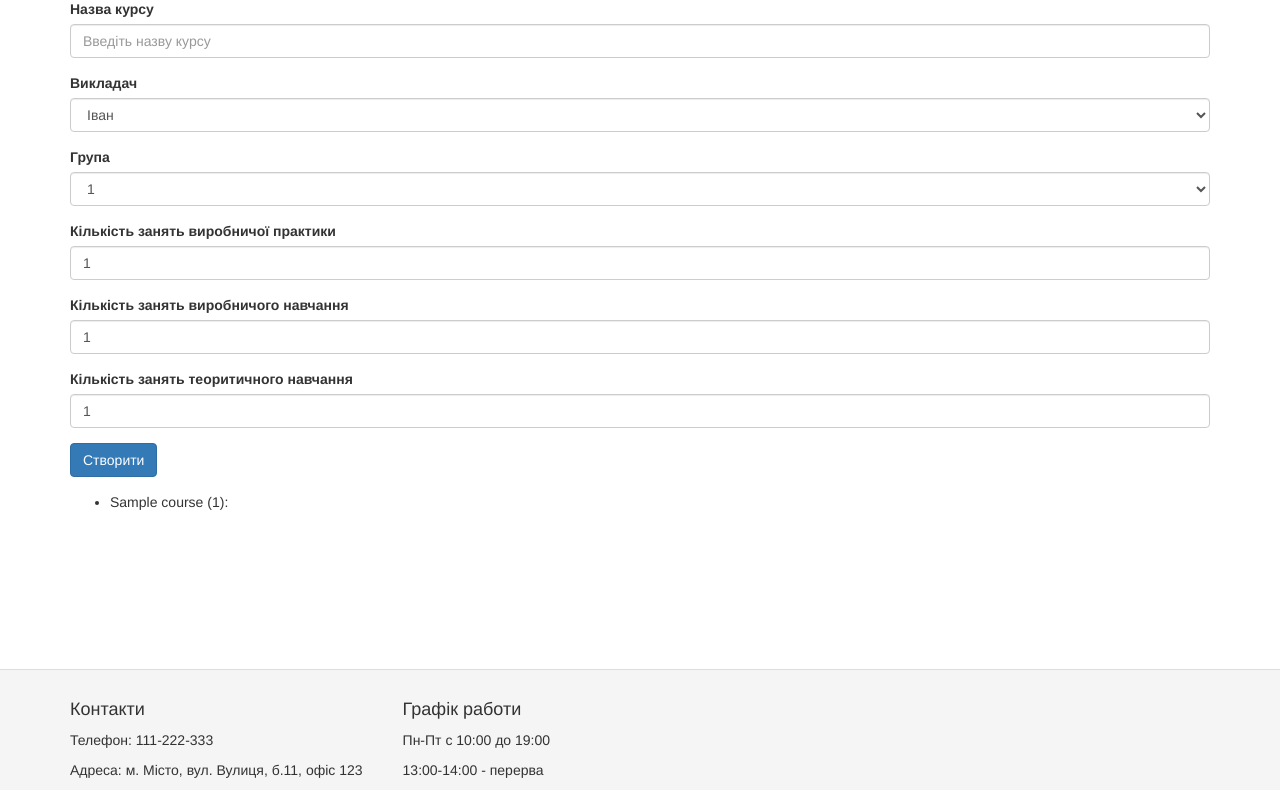
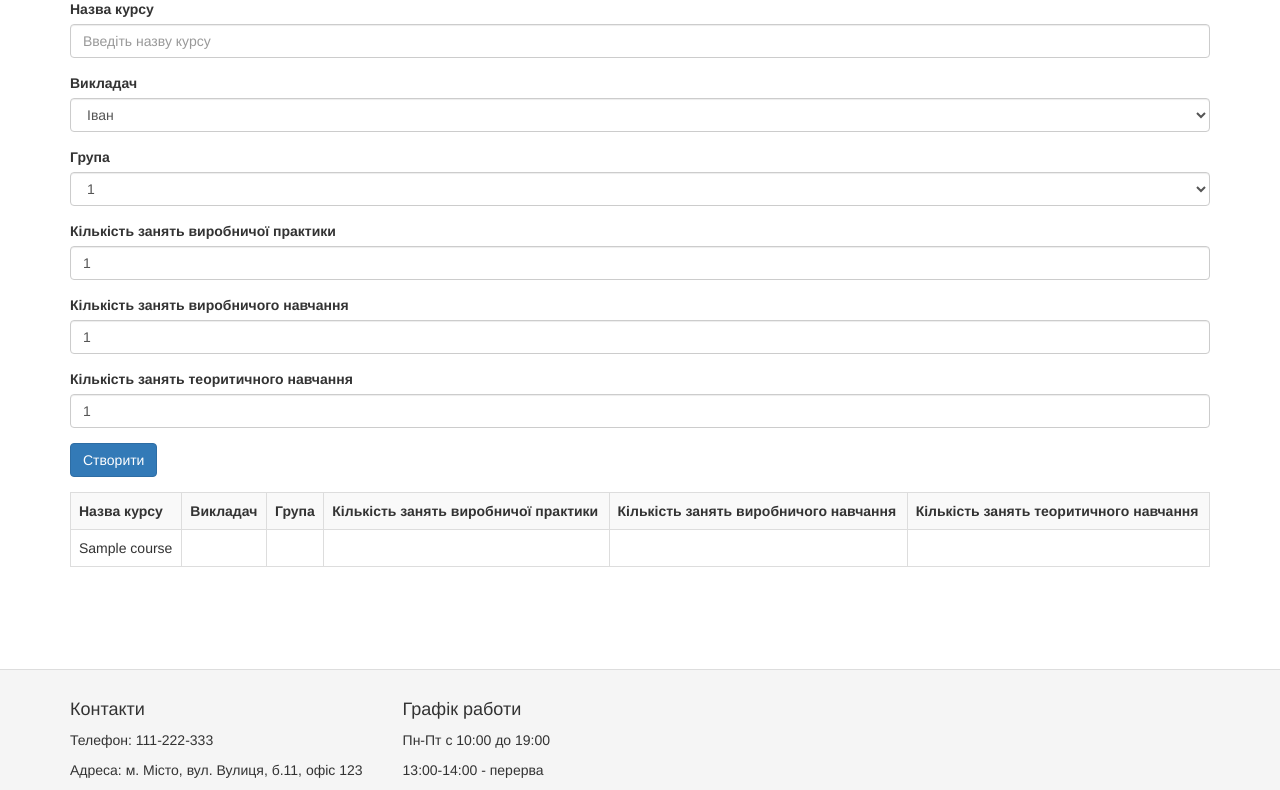
Before and after one commit to doomster86/czflntest, a Yii app: template views/site/courses.php in a window 1280 px wide. Shown: the part 71-861 px from the top of the page. Run offline with PHP 8.4 and a stand-in for Yii, Linux system fonts and the light colour scheme; the template is opened without the code that fills it: most values are stand-ins (such as "Sample title", 1, 10 or a date in 2020); form fields are guessed from the names that the template uses; data that the repository does not hold is empty; some libraries are stand-ins or nearby versions.

Commit message:
curses table

```diff
--- a/views/site/courses.php
+++ b/views/site/courses.php
@@ -26,13 +26,25 @@ $this->params['breadcrumbs'][] = $this->title;
 
 <?php ActiveForm::end(); ?>
 
-
-<ul>
+<table class="table table-striped table-bordered">
+    <tr>
+        <th>Назва курсу</th>
+        <th>Викладач</th>
+        <th>Група</th>
+        <th>Кількість занять виробничої практики</th>
+        <th>Кількість занять виробничого навчання</th>
+        <th>Кількість занять теоритичного навчання</th>
+    </tr>
     <?php foreach ($courses as $cours): ?>
-        <li>
-            <?= Html::encode("{$cours->name} ({$cours->teacher_id})") ?>:
-        </li>
+    <tr>
+        <td><?= Html::encode("{$cours->name}") ?></td>
+        <td></td>
+        <td></td>
+        <td></td>
+        <td></td>
+        <td></td>
+    </tr>
     <?php endforeach; ?>
-</ul>
+</table>
 
 <?= LinkPager::widget(['pagination' => $pagination]) ?>
```
